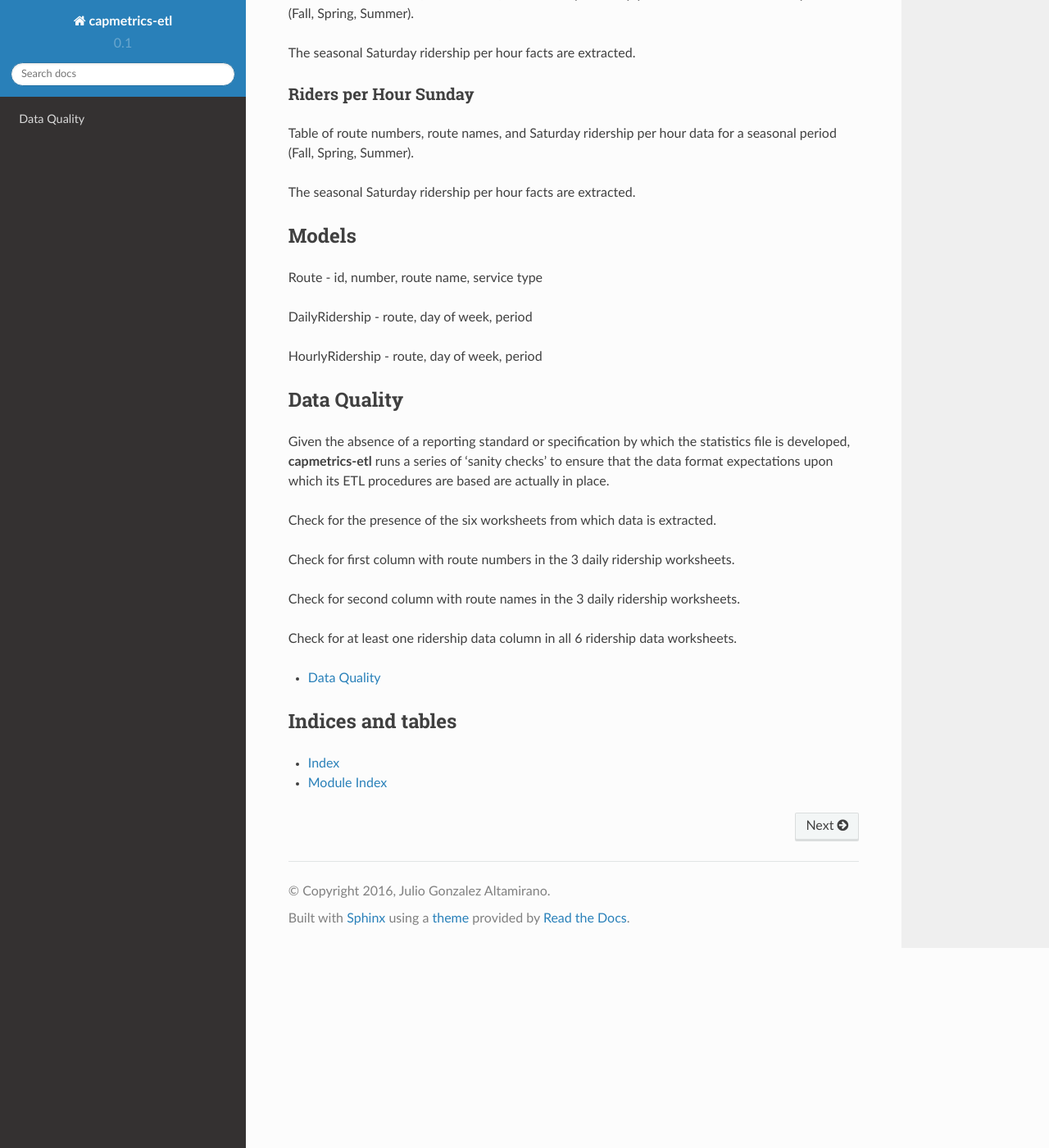
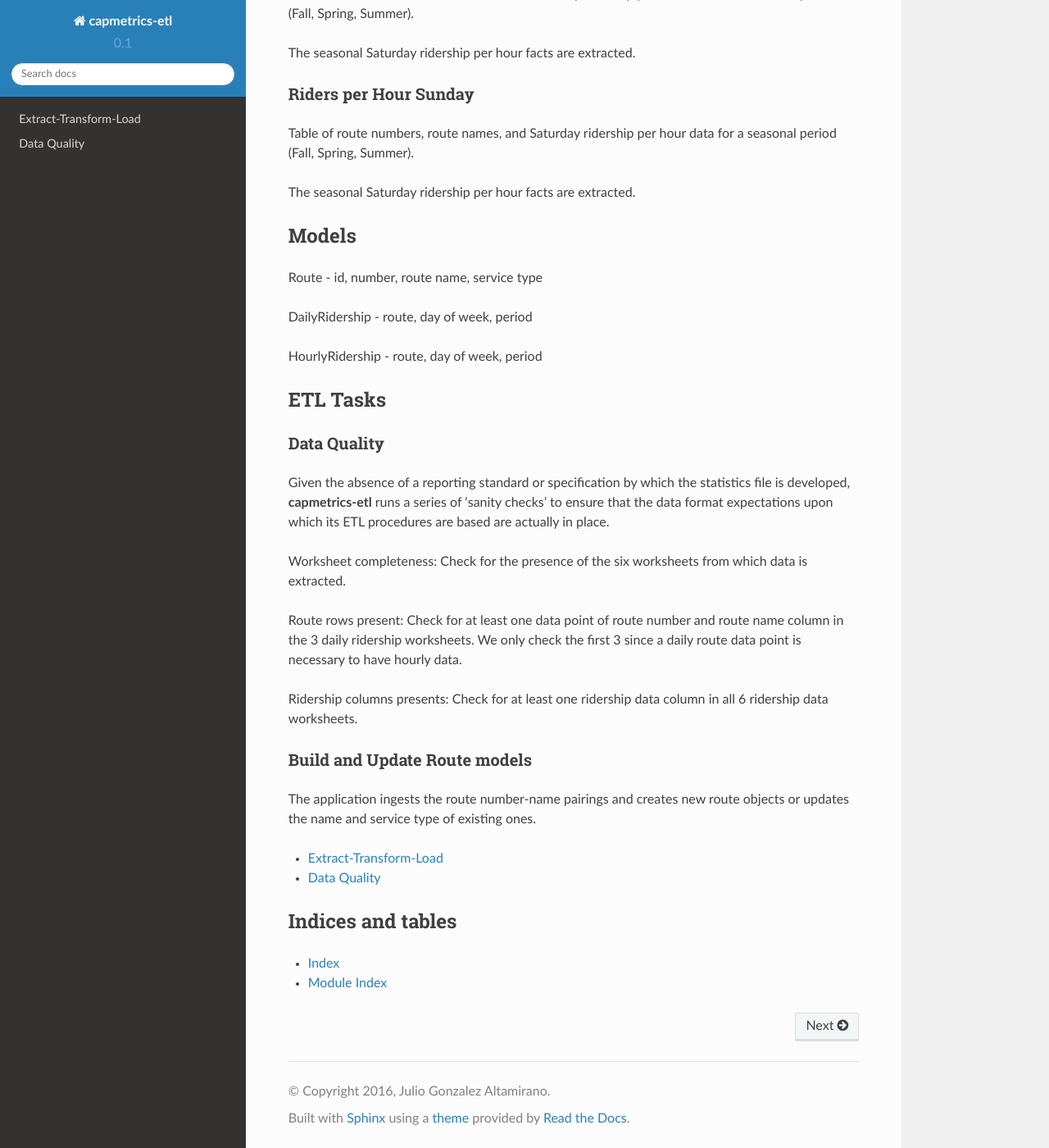
Before and after one commit to jga/capmetrics-etl, a Sphinx documentation site: the page built from docs/index.rst, in a window 1280 px wide and 1400 px high, scrolled down 1551 px. Shown: the whole window at 82% size. Built offline with Sphinx 7.4.7 and the Read the Docs theme 2.0.0, drawn with Linux system fonts in a browser that asks for light colours.

Commit message:
Add quality and etl modules to docs.

```diff
--- a/docs/conf.py
+++ b/docs/conf.py
@@ -21,7 +21,7 @@ import shlex
 # add these directories to sys.path here. If the directory is relative to the
 # documentation root, use os.path.abspath to make it absolute, like shown here.
 #sys.path.insert(0, os.path.abspath('.'))
-sys.path.insert(0, os.path.abspath('../capmetrics_etl'))
+sys.path.insert(0, os.path.abspath('../'))
 
 # -- General configuration ------------------------------------------------
 
--- /dev/null
+++ b/docs/etl.rst
@@ -0,0 +1,5 @@
+Extract-Transform-Load
+======================
+
+.. automodule:: capmetrics_etl.etl
+    :members:
--- a/docs/index.rst
+++ b/docs/index.rst
@@ -92,25 +92,37 @@ DailyRidership - route, day of week, period
 
 HourlyRidership - route, day of week, period
 
+ETL Tasks
+---------
+
 Data Quality
-------------
+............
 
 Given the absence of a reporting standard or specification by which the statistics file
 is developed, **capmetrics-etl** runs a series of 'sanity checks' to ensure that the
 data format expectations upon which its ETL procedures are based are actually in place.
 
-Check for the presence of the six worksheets from which data is extracted.
+Worksheet completeness: Check for the presence of the six worksheets from which data is extracted.
 
-Check for first column with route numbers in the 3 daily ridership worksheets.
+Route rows present: Check for at least one data point of route number and route name column
+in the 3 daily ridership worksheets.  We only check the first 3 since a daily
+route data point is necessary to have hourly data.
 
-Check for second column with route names in the 3 daily ridership worksheets.
 
-Check for at least one ridership data column in all 6 ridership data worksheets.
+Ridership columns presents: Check for at least one ridership data column in all 6 ridership data worksheets.
+
+Build and Update Route models
+.............................
+
+The application ingests the route number-name pairings and creates new route objects or updates
+the name and service type of existing ones.
+
 
 
 .. toctree::
    :maxdepth: 2
 
+   etl
    quality
 
 Indices and tables
--- a/docs/quality.rst
+++ b/docs/quality.rst
@@ -1,5 +1,5 @@
 Data Quality
 ============
 
-.. automodule:: quality
-    :members:
+.. automodule:: capmetrics_etl.quality
+   :members:
```
